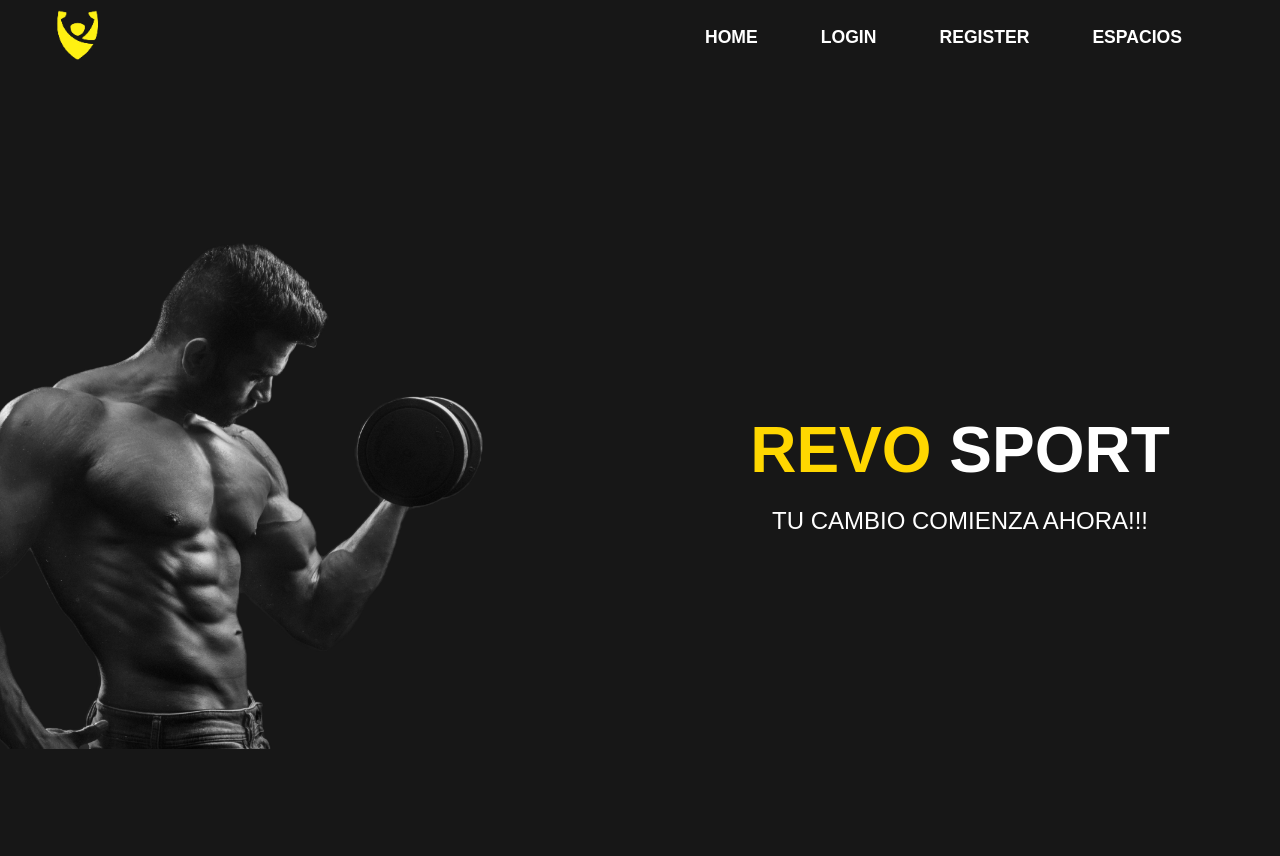
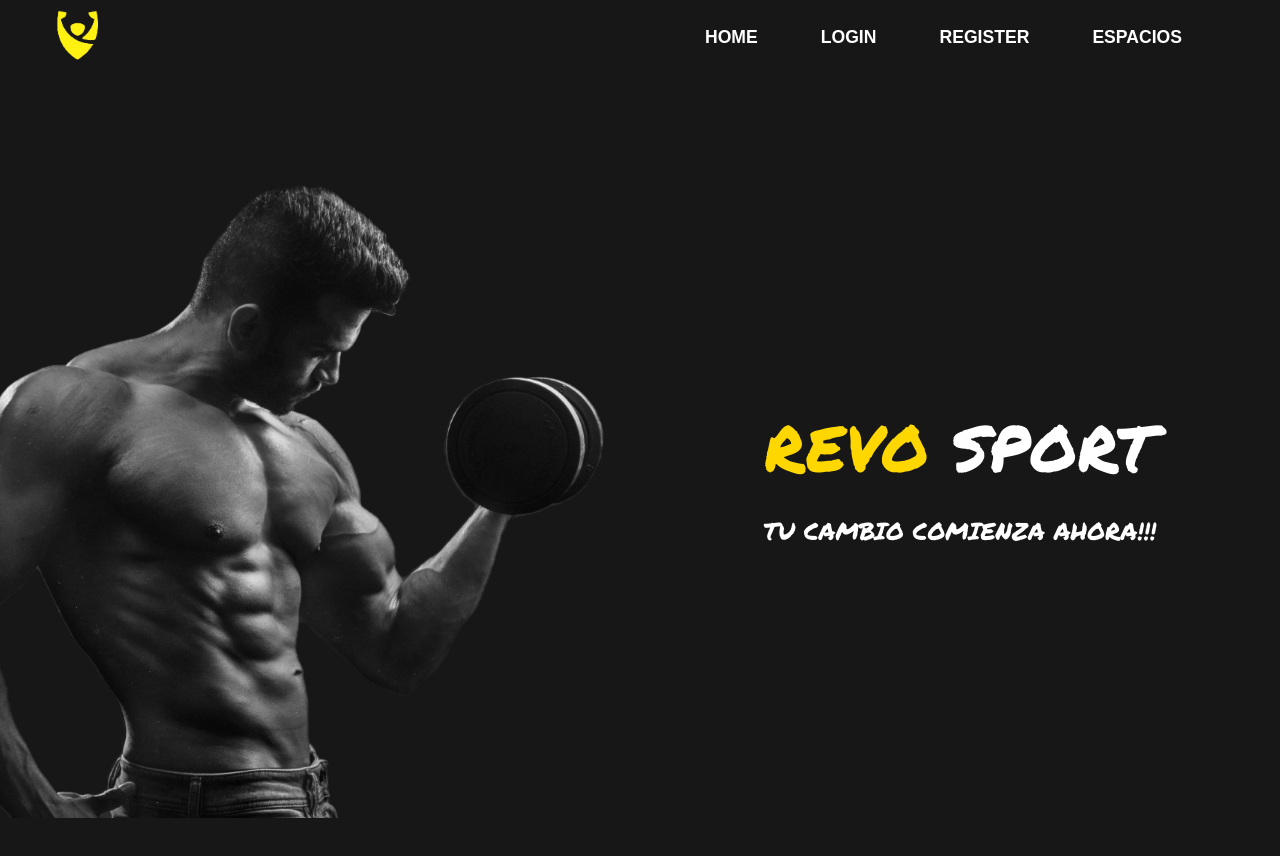
Before and after one commit to AnthoLogy63/ProgramacionWeb_Proy_GymLocal, an Angular app in the folder PROYECTO_REVO/frontend/: page /home in a window 1280 px wide. Shown: the top 856 px of the page. Built offline with nearby package versions, Linux system fonts and the light colour scheme.

Commit message:
Cambio de tipo de letra

```diff
--- a/PROYECTO_REVO/frontend/src/app/components/home/home.component.css
+++ b/PROYECTO_REVO/frontend/src/app/components/home/home.component.css
@@ -1,3 +1,6 @@
+
+
+
 /* Contenedor principal */
 .home-container {
   display: flex;
@@ -7,10 +10,13 @@
   height: 100vh;
   padding: 0;
   background-color: transparent; /* Fondo negro para el contraste */
+  box-sizing: border-box;
 }
+
 
 /* Contenedor de la imagen */
 .image-container {
+  width: 100%;
   flex: 1;
   display: flex;
   justify-content: left;
@@ -18,23 +24,32 @@
 }
 
 .image-container img {
-  max-width: 80%; /* Ajustar el tamaño de la imagen */
+  max-width: 100%; /* Ajustar el tamaño de la imagen */
   height: auto;
 }
 
+.highlight{
+  font-family: 'Permanent Marker', cursive;
+  font-weight: 400;
+  font-style: normal;
+}
 /* Superposición de texto */
 .text-overlay {
   flex: 1;
-
   text-align: center;
   color: #fff; /* Color blanco para el texto */
   font-family: 'Permanent Marker', cursive;
+  font-weight: 400;
+  font-style: normal;
 }
 
 .text-overlay h1 {
   font-size: 4rem;
   margin: 0;
   text-transform: uppercase;
+  font-family: 'Permanent Marker', cursive;
+  font-weight: 400;
+  font-style: normal;
 }
 
 .text-overlay .highlight {
@@ -45,4 +60,7 @@
   font-size: 1.5rem;
   margin-top: 20px;
   text-transform: uppercase;
+  font-family: 'Permanent Marker', cursive;
+  font-weight: 400;
+  font-style: normal;
 }
--- a/PROYECTO_REVO/frontend/src/index.html
+++ b/PROYECTO_REVO/frontend/src/index.html
@@ -6,7 +6,10 @@
   <base href="/">
   <meta name="viewport" content="width=device-width, initial-scale=1">
   <link rel="icon" type="image/x-icon" href="favicon.ico">
-  <link rel="stylesheet" href="https://fonts.googleapis.com/css2?family=Permanent+Marker&display=swap">
+  <link rel="preconnect" href="https://fonts.googleapis.com">
+<link rel="preconnect" href="https://fonts.gstatic.com" crossorigin>
+<link href="https://fonts.googleapis.com/css2?family=Permanent+Marker&display=swap" rel="stylesheet">
+
 </head>
 <body class="bg-zinc-800">
   <app-root></app-root>
--- a/PROYECTO_REVO/frontend/src/styles.css
+++ b/PROYECTO_REVO/frontend/src/styles.css
@@ -10,3 +10,9 @@
 body{
   background-color: #171717;
 }
+
+.permanent-marker-regular {
+  font-family: "Permanent Marker", cursive;
+  font-weight: 400;
+  font-style: normal;
+}
```
